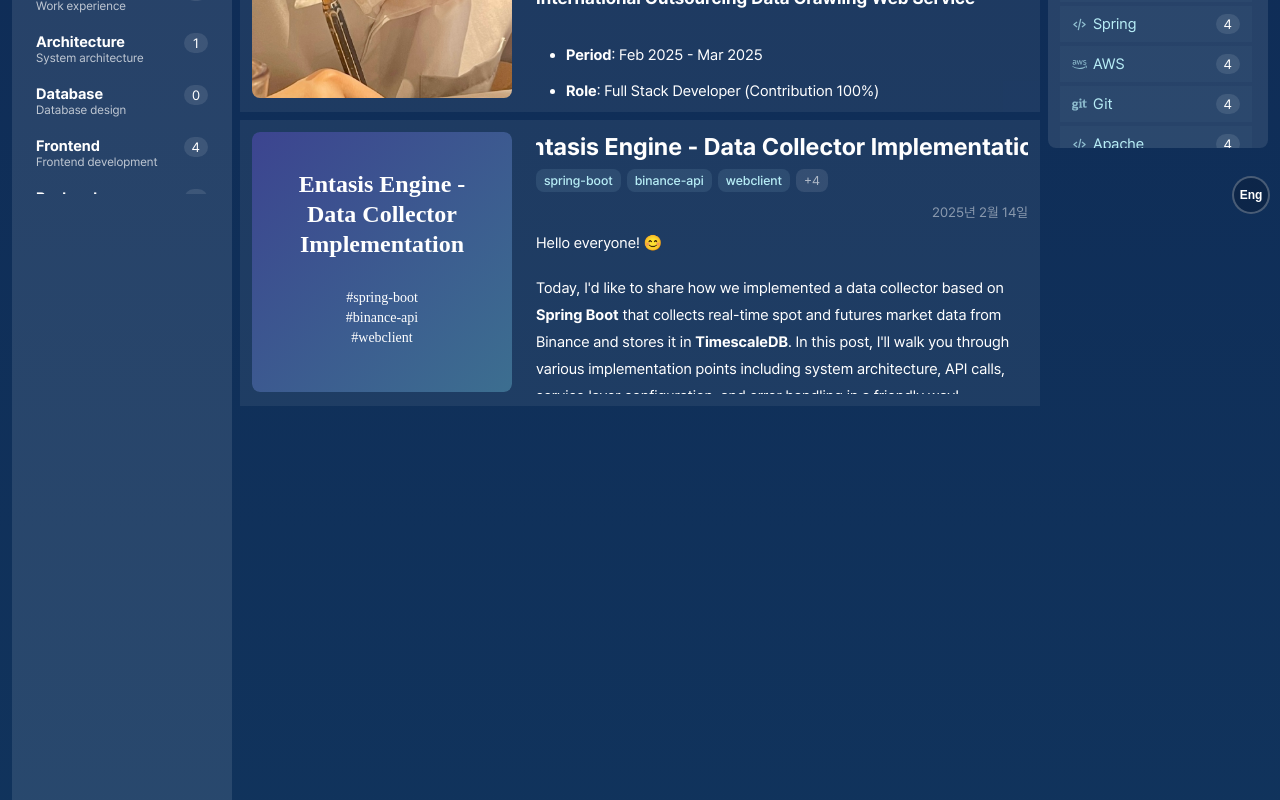
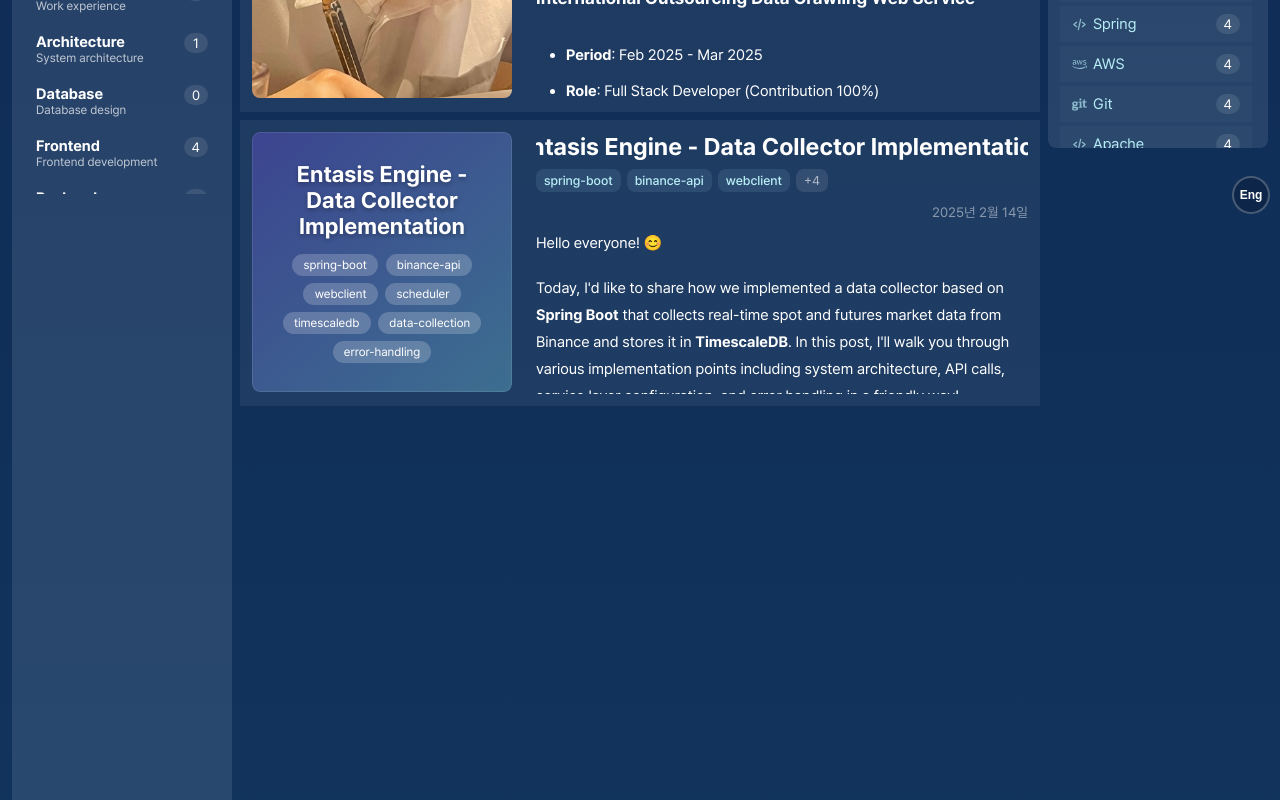
Before and after one commit to Russ481-k/Russ481-k.github.io, a Next.js app: page /en in a window 1280 px wide. Shown: the part 580-1380 px from the top of the page. Built offline with nearby package versions, Linux system fonts and the light colour scheme; no server answers.

Commit message:
refactor: Modernize dynamic thumbnail component with React styling and responsive design

```diff
--- a/src/app/Components/DynamicThumbnail.tsx
+++ b/src/app/Components/DynamicThumbnail.tsx
@@ -1,139 +1,75 @@
 "use client";
 
-import { useEffect, useRef } from "react";
+import { useMemo } from "react";
 import { generateGradient } from "@/utils/generateGradient";
 
 interface DynamicThumbnailProps {
   title: string;
   tags: string[];
-  width: number;
-  height: number;
   postId: string;
+  className?: string;
 }
 
 export const DynamicThumbnail = ({
   title,
   tags,
-  width,
-  height,
   postId,
+  className = "",
 }: DynamicThumbnailProps) => {
-  const canvasRef = useRef<HTMLCanvasElement>(null);
+  // 포스트 ID를 기반으로 그라디언트 생성
+  const gradientStyle = useMemo(() => {
+    const { gradient, colors } = generateGradient(postId);
 
-  const wrapText = (
-    ctx: CanvasRenderingContext2D,
-    text: string,
-    x: number,
-    y: number,
-    maxWidth: number,
-    lineHeight: number
-  ) => {
-    const words = text.split(" ");
-    let line = "";
-    let lines = [];
-
-    for (let n = 0; n < words.length; n++) {
-      const testLine = line + words[n] + " ";
-      const metrics = ctx.measureText(testLine);
-      const testWidth = metrics.width;
-
-      if (testWidth > maxWidth && n > 0) {
-        lines.push(line);
-        line = words[n] + " ";
-      } else {
-        line = testLine;
-      }
-    }
-    lines.push(line);
-
-    // 모든 라인의 총 높이 계산
-    const totalHeight = lines.length * lineHeight;
-    const startY = y - totalHeight / 2 + lineHeight / 2;
-
-    lines.forEach((line, i) => {
-      ctx.fillText(line.trim(), x, startY + i * lineHeight);
-    });
-
-    return startY + lines.length * lineHeight;
-  };
-
-  useEffect(() => {
-    const canvas = canvasRef.current;
-    if (!canvas) return;
-
-    const ctx = canvas.getContext("2d");
-    if (!ctx) return;
-
-    // 배경 그라데이션 설정
-    const gradient = ctx.createLinearGradient(0, 0, width, height);
-    const gradientStyle = generateGradient(postId);
-    const colors = gradientStyle.match(/hsl\(\d+,\s*\d+%,\s*\d+%\)/g) || [];
-
-    colors.forEach((color, index) => {
-      gradient.addColorStop(index, color);
-    });
-
-    ctx.fillStyle = gradient;
-    ctx.fillRect(0, 0, width, height);
-
-    // 텍스트 스타일 설정
-    ctx.fillStyle = "white";
-    ctx.textAlign = "center";
-
-    // 제목 그리기
-    ctx.font = "bold 24px Pretendard";
-    const maxWidth = width * 0.8;
-    const lineHeight = 30;
-    const padding = 40; // 상하 여백
-
-    // 제목과 태그의 총 높이 계산을 위한 임시 측정
-    const tempLines = [];
-    let tempLine = "";
-    const words = title.split(" ");
-
-    for (let n = 0; n < words.length; n++) {
-      const testLine = tempLine + words[n] + " ";
-      const metrics = ctx.measureText(testLine);
-      if (metrics.width > maxWidth && n > 0) {
-        tempLines.push(tempLine);
-        tempLine = words[n] + " ";
-      } else {
-        tempLine = testLine;
-      }
-    }
-    tempLines.push(tempLine);
-
-    const titleHeight = tempLines.length * lineHeight;
-    const tagsHeight = Math.min(tags.length, 3) * 20;
-    const totalContentHeight = titleHeight + tagsHeight + 20; // 20은 제목과 태그 사이 간격
-
-    // 컨텐츠를 중앙에 배치하기 위한 시작 y좌표 계산
-    const startY = (height - totalContentHeight) / 2;
-
-    // 제목 그리기
-    const endY = wrapText(
-      ctx,
-      title,
-      width / 2,
-      startY + titleHeight / 2,
-      maxWidth,
-      lineHeight
-    );
-
-    // 태그 그리기
-    ctx.font = "14px Pretendard";
-    const visibleTags = tags.slice(0, 3);
-    visibleTags.forEach((tag, index) => {
-      ctx.fillText(`#${tag}`, width / 2, endY + 20 + index * 20);
-    });
-  }, [title, tags, width, height, postId]);
+    return {
+      background: gradient,
+      width: "100%",
+      height: "100%",
+      display: "flex",
+      flexDirection: "column" as const,
+      justifyContent: "center",
+      alignItems: "center",
+      padding: "2rem",
+      borderRadius: "8px",
+      color: "white",
+      textAlign: "center" as const,
+      boxShadow: `0 4px 20px rgba(0,0,0,0.2), inset 0 0 0 1px rgba(255,255,255,0.1)`,
+    };
+  }, [postId]);
 
   return (
-    <canvas
-      ref={canvasRef}
-      width={width}
-      height={height}
-      style={{ borderRadius: "8px" }}
-    />
+    <div style={gradientStyle} className={className}>
+      <h3
+        style={{
+          fontSize: "1.5rem",
+          fontWeight: "bold",
+          marginBottom: "1rem",
+          textShadow: "0 2px 4px rgba(0,0,0,0.3)",
+        }}
+      >
+        {title}
+      </h3>
+      <div
+        style={{
+          display: "flex",
+          flexWrap: "wrap",
+          gap: "0.5rem",
+          justifyContent: "center",
+        }}
+      >
+        {tags.map((tag, index) => (
+          <span
+            key={index}
+            style={{
+              background: "rgba(255,255,255,0.2)",
+              padding: "0.25rem 0.75rem",
+              borderRadius: "50px",
+              fontSize: "0.8rem",
+            }}
+          >
+            {tag}
+          </span>
+        ))}
+      </div>
+    </div>
   );
 };
--- a/src/app/Styles/post_modal.scss
+++ b/src/app/Styles/post_modal.scss
@@ -13,7 +13,7 @@
     background-color: rgb(30, 30, 30);
     border-radius: 8px;
     width: 100%;
-    max-width: 1240px;
+    max-width: 1500px;
     max-height: 92vh;
     overflow-y: hidden;
     position: relative;
@@ -401,8 +401,6 @@
 
           .image-container {
             width: 100%;
-            max-width: 720px;
-            height: 480px;
             margin: 32px auto;
             display: flex;
             align-items: center;
@@ -410,15 +408,19 @@
             background: rgba(0, 0, 0, 0.03);
             border-radius: 8px;
             overflow: hidden;
+            position: relative;
 
             img {
-              max-width: 100%;
-              max-height: 100%;
-              width: auto;
+              width: 100%;
               height: auto;
-              object-fit: contain;
+              object-fit: cover;
               display: block;
               margin: 0 auto;
+            }
+
+            @media screen and (max-width: 768px) {
+              max-width: 100%;
+              margin: 16px auto;
             }
           }
         }
@@ -576,3 +578,14 @@
     background: none !important;
   }
 }
+
+.dynamic-thumbnail {
+  width: 100%;
+  aspect-ratio: 16/9;
+  border-radius: 8px;
+  margin: 16px 0;
+
+  @media screen and (max-width: 768px) {
+    aspect-ratio: 3/2;
+  }
+}
--- a/src/utils/generateGradient.ts
+++ b/src/utils/generateGradient.ts
@@ -17,8 +17,23 @@
   return `hsl(${h}, ${s}%, ${l}%)`;
 };
 
-export const generateGradient = (postId: string) => {
+interface GradientResult {
+  colors: string[];
+  angle: number;
+  gradient: string;
+}
+
+export const generateGradient = (postId: string): GradientResult => {
   const color1 = generateColorFromHash(postId);
   const color2 = generateColorFromHash(postId, 1);
-  return `linear-gradient(135deg, ${color1}, ${color2})`;
+  const angle =
+    Math.abs(
+      postId.split("").reduce((acc, char) => acc + char.charCodeAt(0), 0)
+    ) % 360;
+
+  return {
+    colors: [color1, color2],
+    angle: angle,
+    gradient: `linear-gradient(${angle}deg, ${color1}, ${color2})`,
+  };
 };
--- a/src/utils/getPostImage.ts
+++ b/src/utils/getPostImage.ts
@@ -9,9 +9,8 @@
     return React.createElement(DynamicThumbnail, {
       title: post?.title || "",
       tags: post?.tags || [],
-      width: 260,
-      height: 260,
       postId: post?.id || "default",
+      className: "dynamic-thumbnail",
     });
   }
 
```
